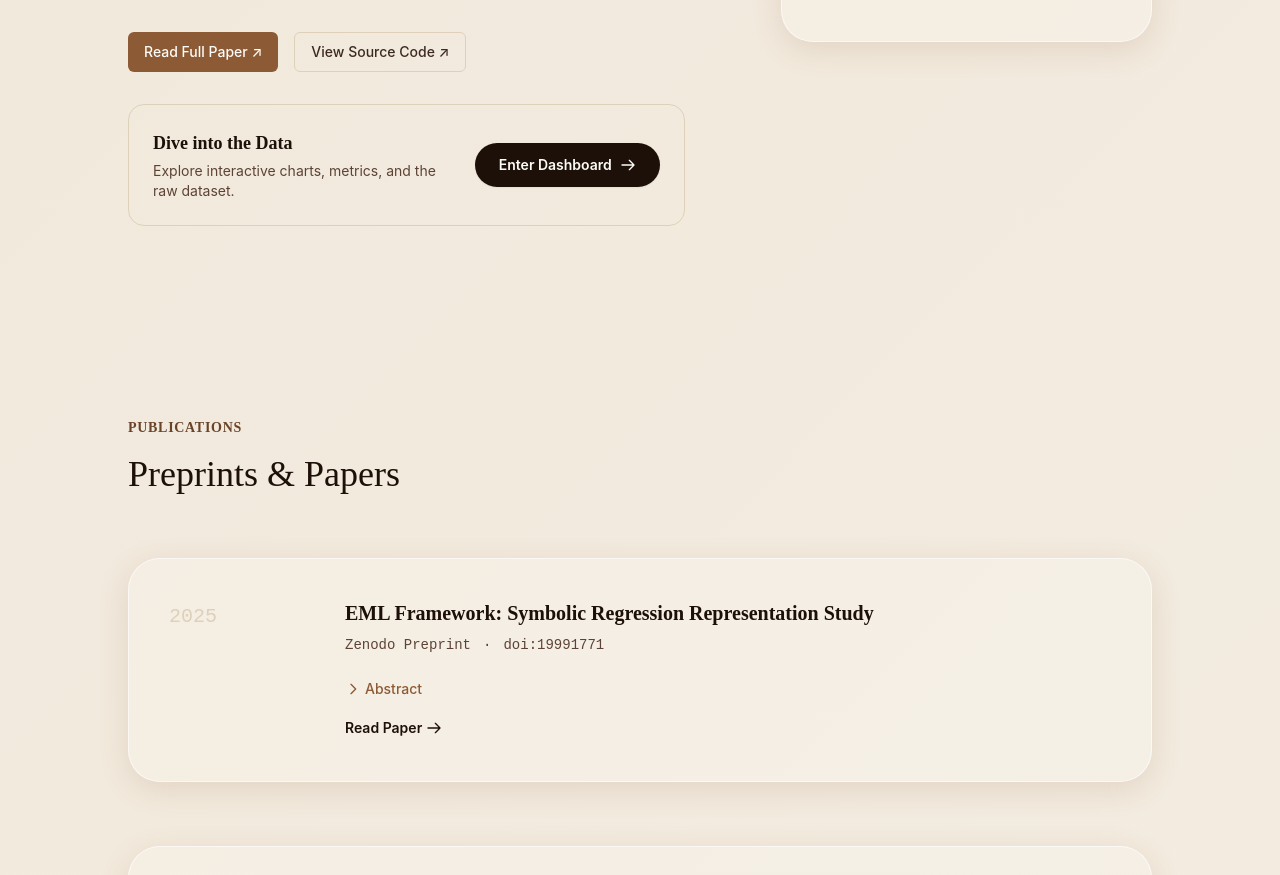
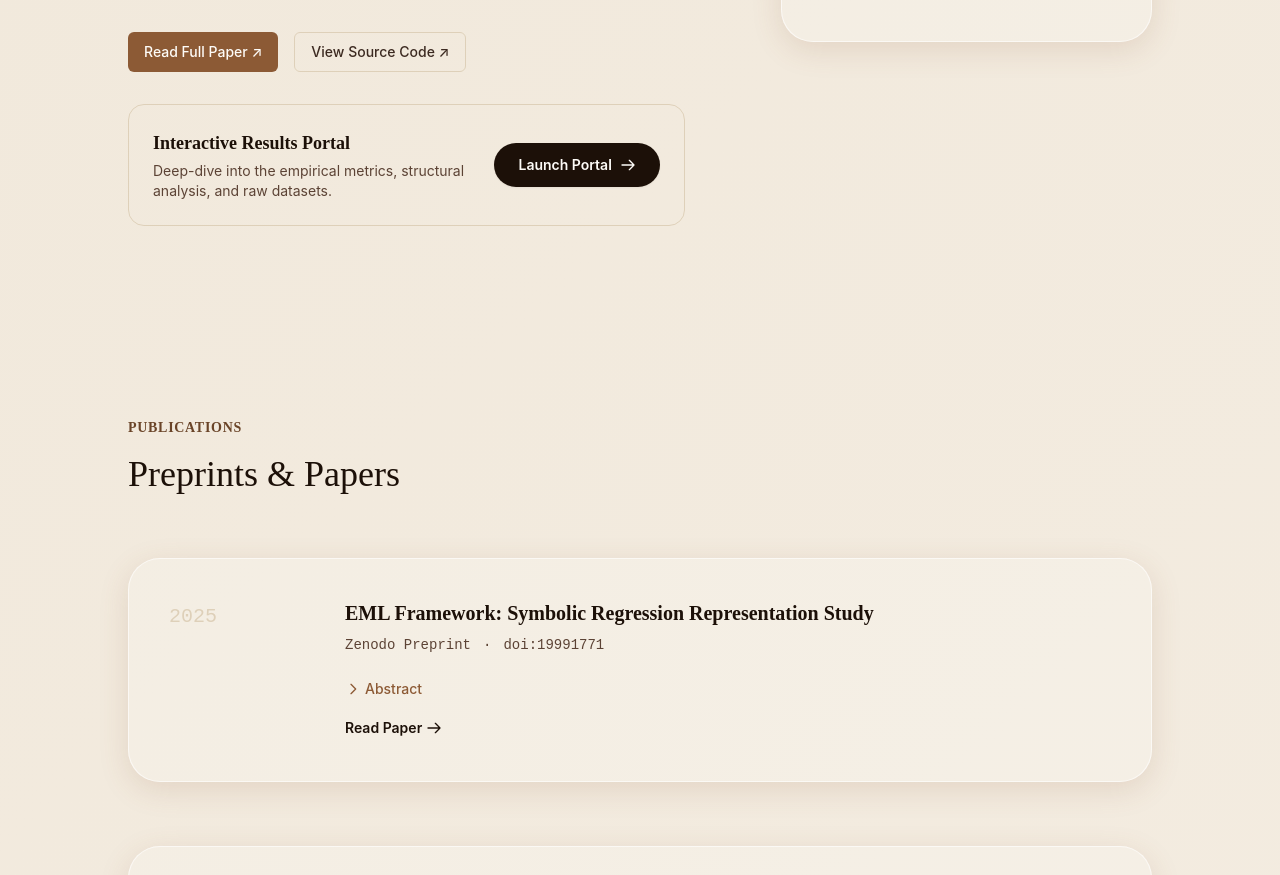
Before and after one commit to biswajyoti-nath/biswajyoti-nath.github.io, a React (Vite) app: page / in a window 1280 px wide. Shown: the part 2080-2955 px from the top of the page. Built offline with nearby package versions, Linux system fonts and the light colour scheme.

Commit message:
Refactor(ui): Update EML portal CTA wording for academic tone

```diff
--- a/src/sections/FeaturedPaperSection.tsx
+++ b/src/sections/FeaturedPaperSection.tsx
@@ -83,15 +83,15 @@ export function FeaturedPaperSection() {
                   <div className="absolute inset-0 bg-caramel/10 translate-y-[100%] group-hover:translate-y-0 transition-transform duration-500 ease-out" />
                   <div className="relative z-10 flex flex-col sm:flex-row sm:items-center justify-between gap-4">
                     <div>
-                      <h4 className="text-lg font-semibold text-espresso mb-1">Dive into the Data</h4>
-                      <p className="text-sm text-coffee-light">Explore interactive charts, metrics, and the raw dataset.</p>
+                      <h4 className="text-lg font-semibold text-espresso mb-1">Interactive Results Portal</h4>
+                      <p className="text-sm text-coffee-light">Deep-dive into the empirical metrics, structural analysis, and raw datasets.</p>
                     </div>
                     <a
                       href="/EML_Export/index.html"
                       onClick={handleDashboardClick}
                       className="inline-flex items-center justify-center gap-2 px-6 py-3 bg-espresso text-cream-50 rounded-full text-sm font-semibold hover:bg-caramel-dark transition-colors shadow-sm whitespace-nowrap group-hover:shadow-md"
                     >
-                      Enter Dashboard
+                      Launch Portal
                       <svg className="w-4 h-4 transform group-hover:translate-x-1 transition-transform" fill="none" viewBox="0 0 24 24" stroke="currentColor">
                         <path strokeLinecap="round" strokeLinejoin="round" strokeWidth={2} d="M14 5l7 7m0 0l-7 7m7-7H3" />
                       </svg>
```
